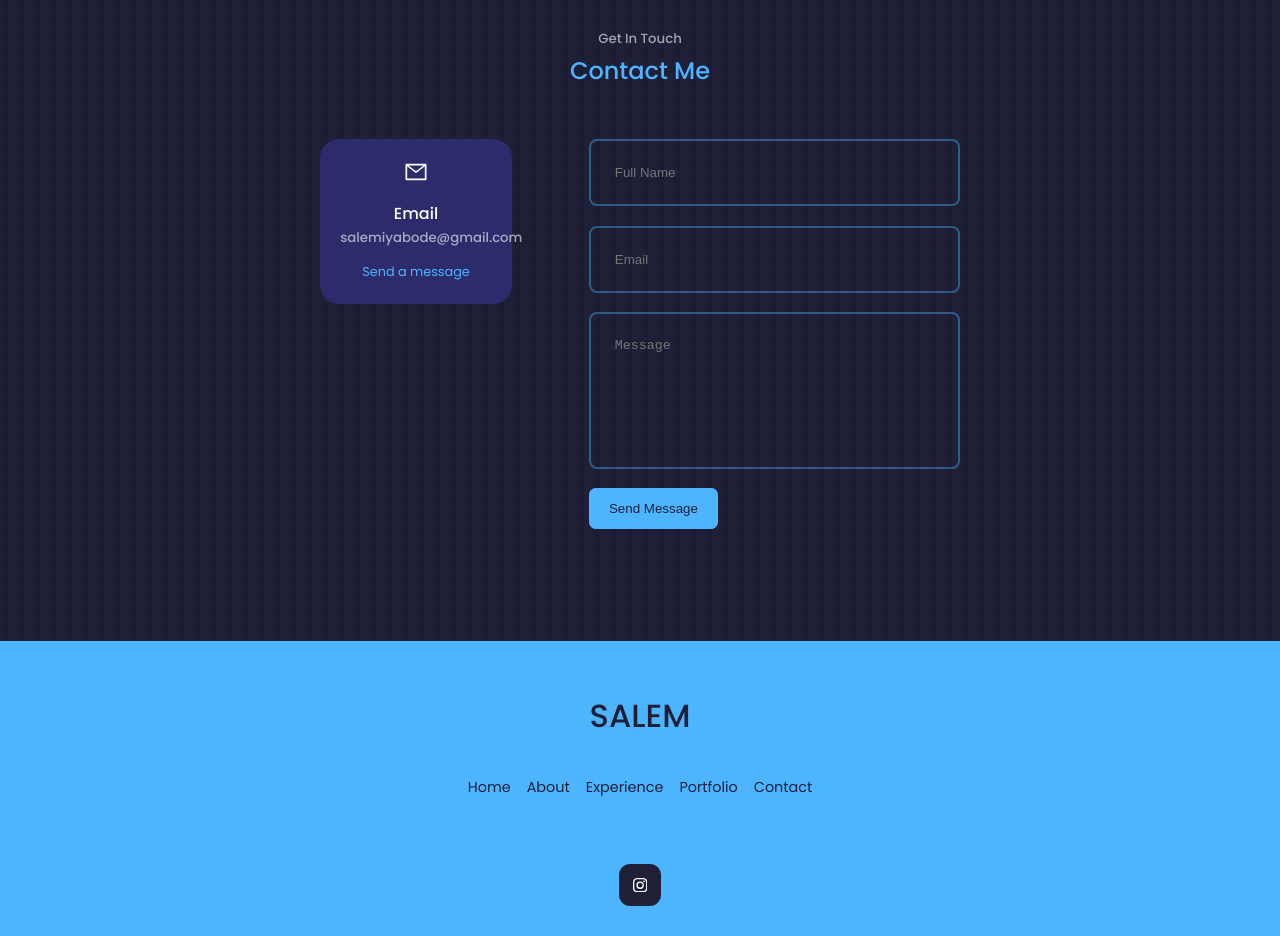
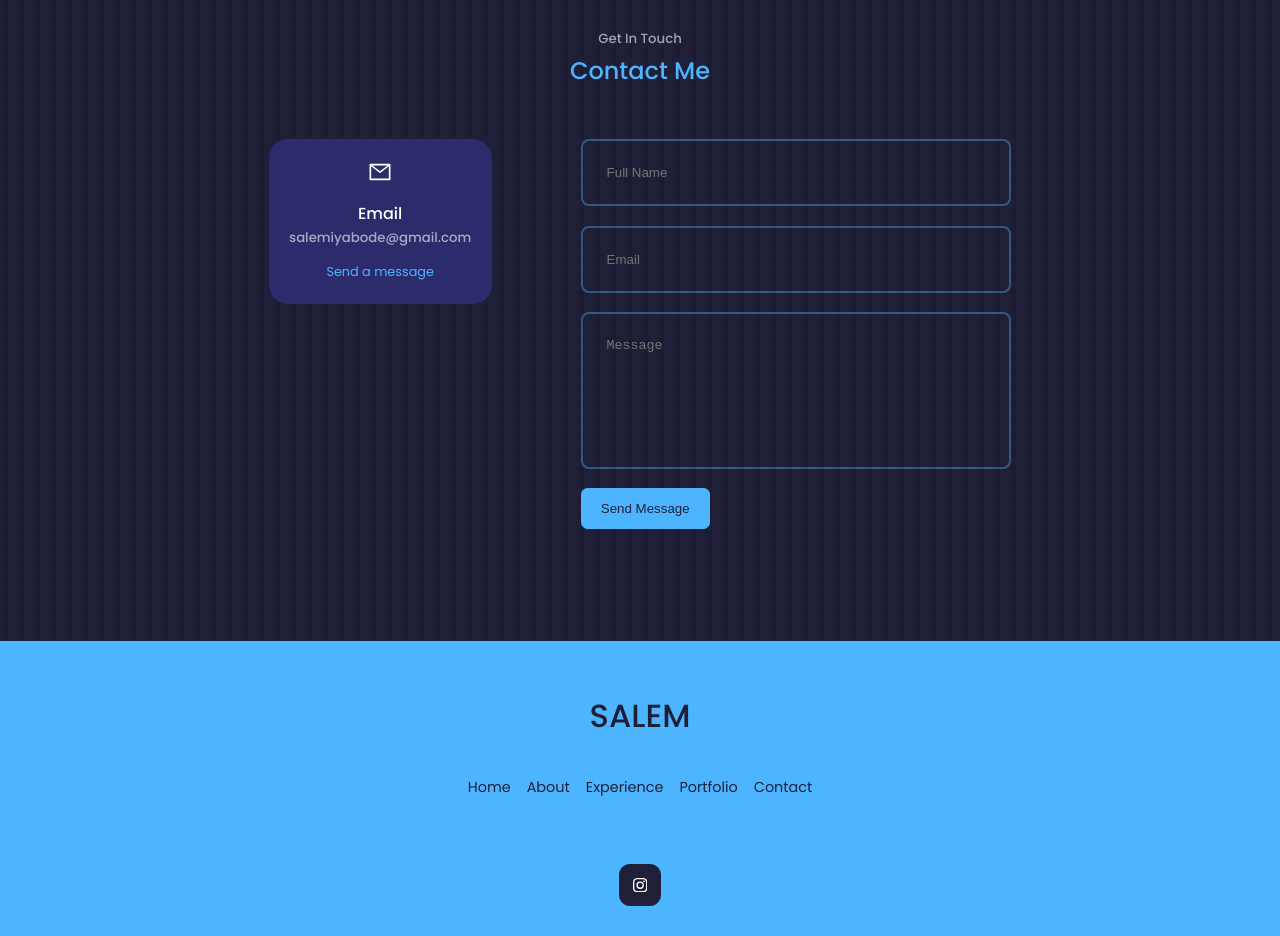
Before and after one commit to hollowred/salemiyabode, a React (Create React App) app in the folder react-portfolio/: page / in a window 1280 px wide. Shown: the part 3380-4316 px from the top of the page. Built offline with nearby package versions, Linux system fonts and the light colour scheme.

Commit message:
edits to contact css

```diff
--- a/react-portfolio/src/components/contact/contact.css
+++ b/react-portfolio/src/components/contact/contact.css
@@ -1,5 +1,5 @@
 .container.contact__container {
-    width: 50%;
+    width: 58%;
     display: grid;
     grid-template-columns: 30% 58%;
     gap: 12%;
--- a/react-portfolio/src/components/header/HeaderSocials.jsx
+++ b/react-portfolio/src/components/header/HeaderSocials.jsx
@@ -5,8 +5,8 @@ import { FaGithub } from 'react-icons/fa'
 const HeaderSocials = () => {
   return (
     <div className='header__socials'>
-        <a href="https://linkedin.com" target="_blank"><BsLinkedin /></a>
-        <a href="https://github.com" target="_blank"><FaGithub /></a>
+        <a href="https://www.linkedin.com/in/salem-iyabode/" target="_blank"><BsLinkedin /></a>
+        <a href="https://github.com/hollowred" target="_blank"><FaGithub /></a>
     </div>
   )
 }
```
Also changed, not shown: react-portfolio/src/assets/me-about.jpg, react-portfolio/src/assets/me-about2.jpg (added).
